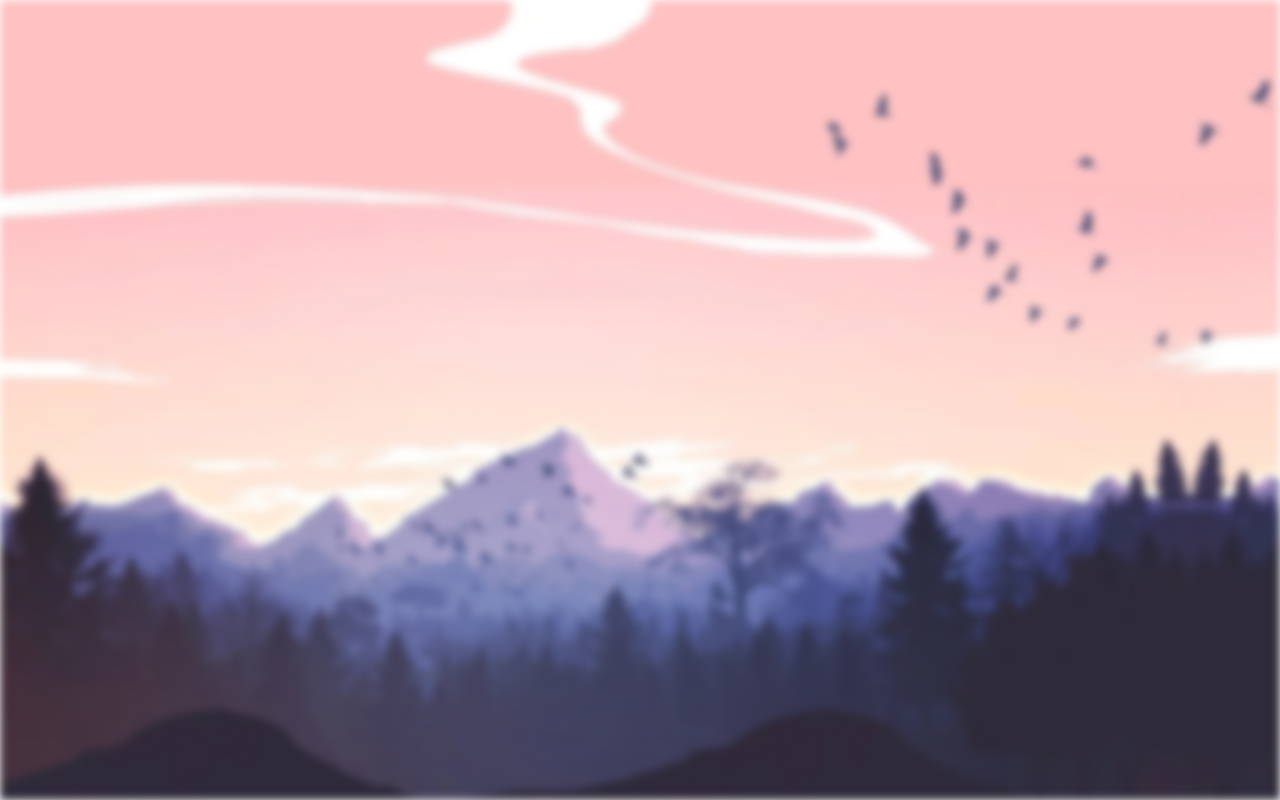
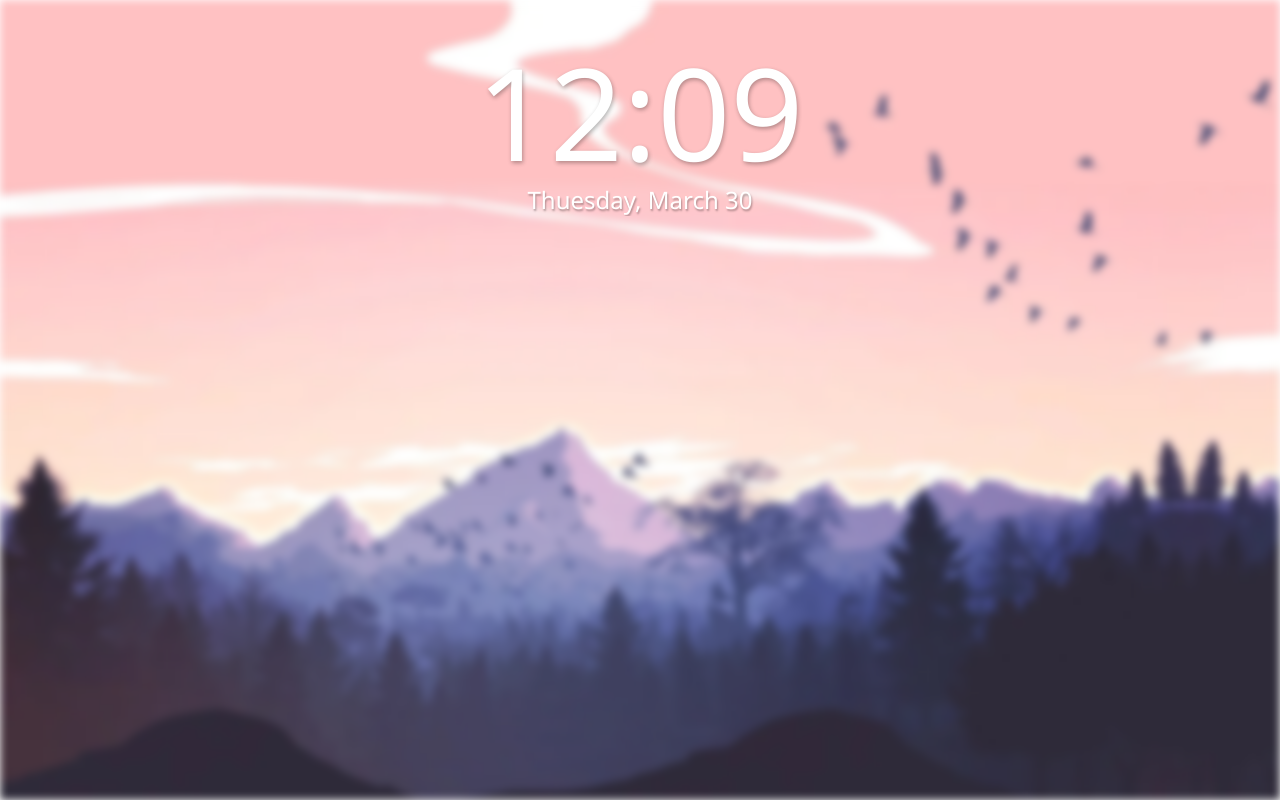
Before and after one commit to Segarraraj/AudioVisualizerWallpaper, a plain HTML site: page index.html in a window 1280 px wide. Drawn offline with Linux system fonts and the light colour scheme.

Commit message:
Added hour and date structure and style

```diff
--- a/css/style.css
+++ b/css/style.css
@@ -2,6 +2,11 @@
     margin: 0;
     padding: 0;
     overflow: hidden;
+}
+
+body {
+    font-family: 'Segoe UI', sans-serif;
+    color: white;
 }
 
 #main {
@@ -16,3 +21,24 @@
     width: 100vw;
     height: 100vh;
 }
+
+#clock {
+    position: absolute;
+    top: 15%;
+    left: 50%;
+    transform: translate(-50%, -50%);
+}
+
+#clock #hour {
+    font-weight: 500;
+    font-size: 128px;
+    text-shadow: 1px 2px 4px rgba(0,0,0,0.3);
+}
+
+#clock #date {
+    text-align: center;
+    font-weight: 500;
+    font-size: 24px;
+    text-shadow: 1px 2px 2px rgba(0,0,0,0.3);
+    margin-top: -16px;
+}
--- a/index.html
+++ b/index.html
@@ -10,6 +10,12 @@
 
   <body>
     <div id="main"></div>
+
+    <div id="clock">
+      <p id="hour">12:09</p>
+      <p id="date">Thuesday, March 30</p>
+    </div>
+
     <script src="js/main.js"></script>
   </body>
 </html>
```
